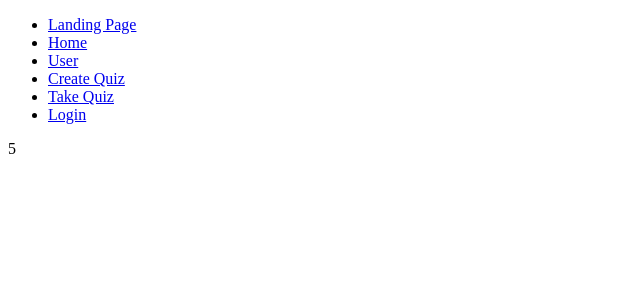
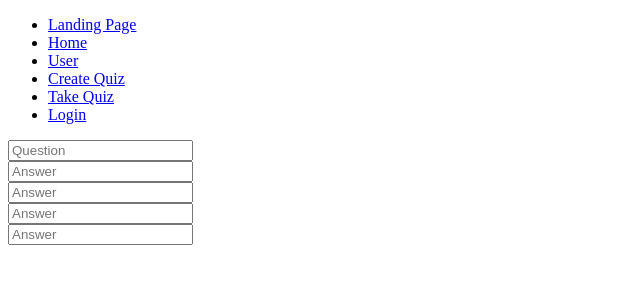
Before and after one commit to Robchike9290/QuizlansQuizQuorner, a React app in the folder myapp/: page /createquiz in a window 1280 px wide. Shown: the top 300 px of the page, without its empty margins (0-640 px from the left). Built offline with nearby package versions, Linux system fonts and the light colour scheme; no server answers; the HTML template or start-up script is replaced by a standard one.

Commit message:
setting up modal

```diff
--- a/myapp/src/components/CreateQuiz.jsx
+++ b/myapp/src/components/CreateQuiz.jsx
@@ -1,7 +1,12 @@
 import React, { useState, useEffect } from 'react';
+import AddQuestionModal from './createComponents/AddQuestionModal.jsx';
 
 const CreateQuiz = () => {
-  return <div>5</div>;
+  return (
+    <div>
+      <AddQuestionModal />
+    </div>
+  );
 };
 
 export default CreateQuiz;
--- /dev/null
+++ b/myapp/src/components/createComponents/AddQuestionModal.jsx
@@ -0,0 +1,21 @@
+import React, { useState, useEffect } from 'react';
+
+const AddQuestionModal = () => {
+  const handleQuestionSubmit = () => {};
+
+  return (
+    <form>
+      <input type='text' placeholder='Question'></input>
+      <br></br>
+      <input type='text' placeholder='Answer'></input>
+      <br></br>
+      <input type='text' placeholder='Answer'></input>
+      <br></br>
+      <input type='text' placeholder='Answer'></input>
+      <br></br>
+      <input type='text' placeholder='Answer'></input>
+    </form>
+  );
+};
+
+export default AddQuestionModal;
```
Also changed, not shown: myapp/src/components/homeComponents/UserBox.jsx (+9 -11 lines).
